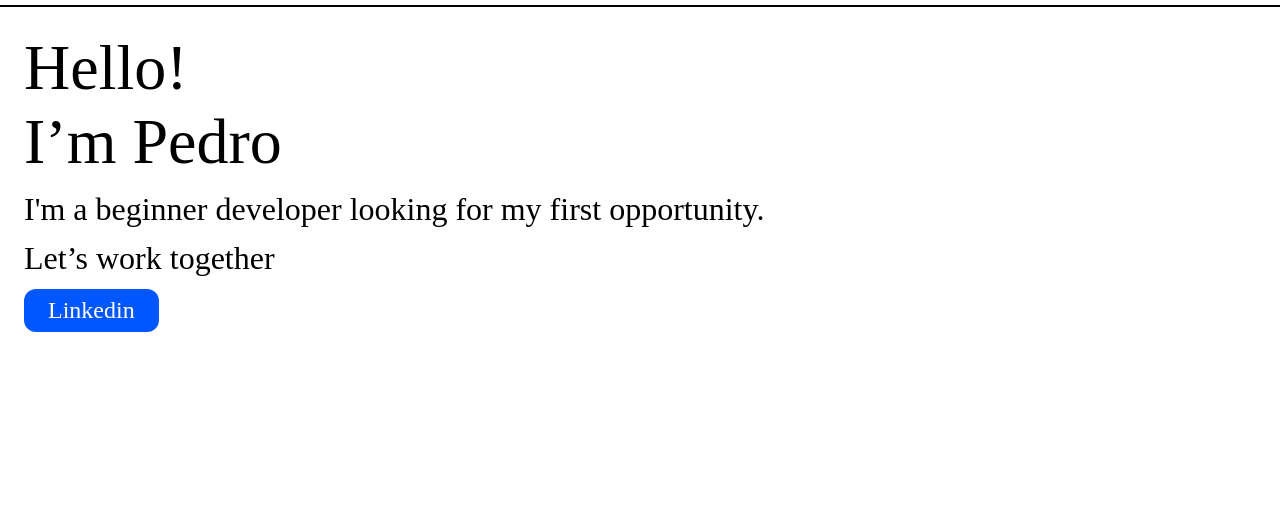
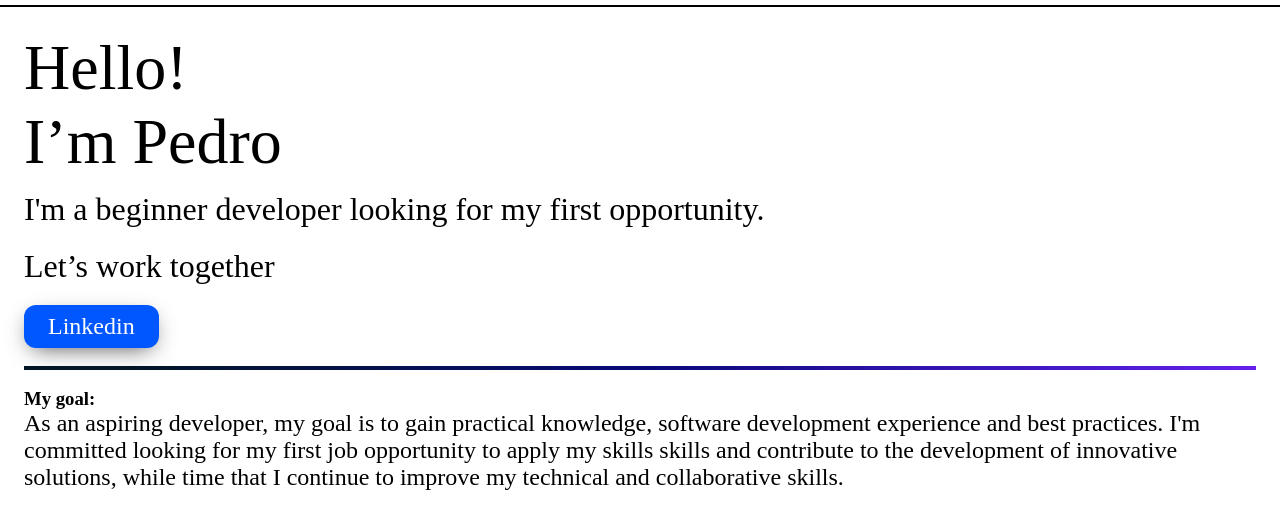
Before and after one commit to Pedro141006/Portfolio, a website: page index.html in a window 1280 px wide. Shown: the part 57-586 px from the top of the page. Drawn offline with Linux system fonts and the light colour scheme.

Commit message:
add section and text goal

```diff
--- a/index.html
+++ b/index.html
@@ -20,6 +20,7 @@
       </select>
     </header>
     <main id="main">
+      <section class="container-1">
         <div class="text-container">
           <p class="hello">
             Hello! <br />
@@ -39,6 +40,18 @@
             Linkedin
           </a>
         </div>
+      </section>
+      <div class="dividerSection"></div>
+      <section class="container-2">
+        <h3>My goal:</h3>
+        <p class="goal">
+          As an aspiring developer, my goal is to gain practical knowledge,
+          software development experience and best practices. I'm committed
+          looking for my first job opportunity to apply my skills skills and
+          contribute to the development of innovative solutions, while time that
+          I continue to improve my technical and collaborative skills.
+        </p>
+      </section>
     </main>
   </body>
 </html>
--- a/src/styles/global.css
+++ b/src/styles/global.css
@@ -3,6 +3,18 @@
   margin: 0;
   padding: 0;
   box-sizing: border-box;
+}
+
+/* variaveis */
+
+:root {
+  --primary-text-color: #000000;
+  --background-primary-color: #ffffff;
+  --primary-border-color: #000000;
+}
+
+body {
+  background-color: var(--background-primary-color);
 }
 
 /* header */
@@ -15,13 +27,13 @@
   height: 8vh;
   align-items: center;
   justify-content: space-between;
-  border-bottom: 2px solid #000000;
+  border-bottom: 2px solid var(--primary-border-color);
 }
 
 .divider {
   height: 30px;
   width: 2px;
-  border: 1px solid #000000;
+  border: 1px solid var(--primary-border-color);
   margin-right: 1rem;
 }
 
@@ -55,6 +67,11 @@
   font-size: 32px;
 }
 
+.text {
+  margin-bottom: 8px;
+  margin-top: 8px;
+}
+
 .btn-linkedin {
   text-decoration: none;
   color: #ffffff;
@@ -63,4 +80,22 @@
   border-radius: 12px;
   align-self: start;
   font-size: 24px;
+  box-shadow: 0px 7px 23px -8px rgba(0, 0, 0, 0.75);
 }
+
+.dividerSection {
+  width: 100%;
+  height: 4px;
+  background: linear-gradient(
+    90deg,
+    rgba(1, 22, 39, 1) 9%,
+    rgba(9, 9, 121, 1) 51%,
+    rgba(99, 32, 238, 1) 100%
+  );
+  margin-top: 18px;
+  margin-bottom: 18px;
+}
+
+.goal {
+  font-size: 24px;
+}
```
Lines whose indentation alone changed are shown as unchanged.
